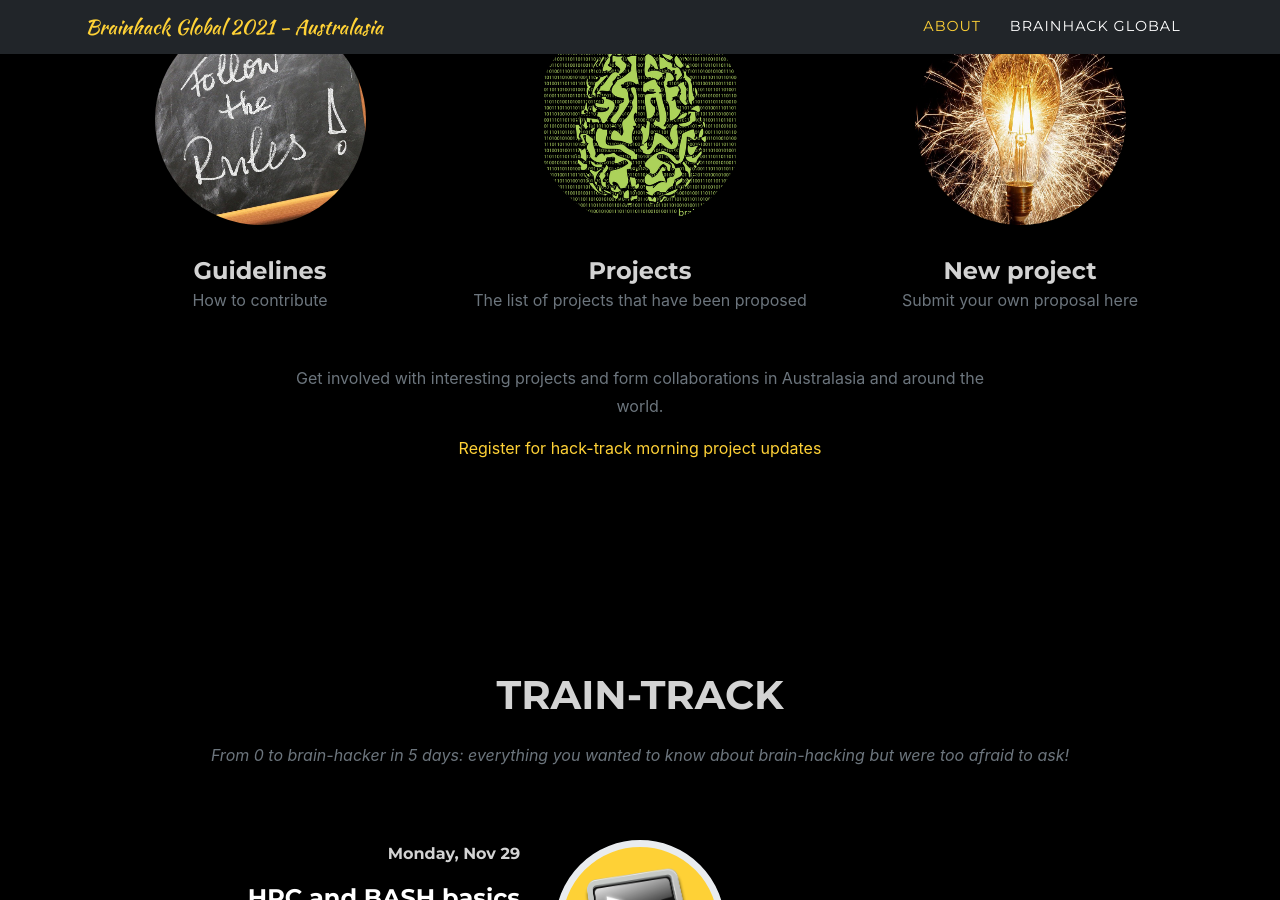
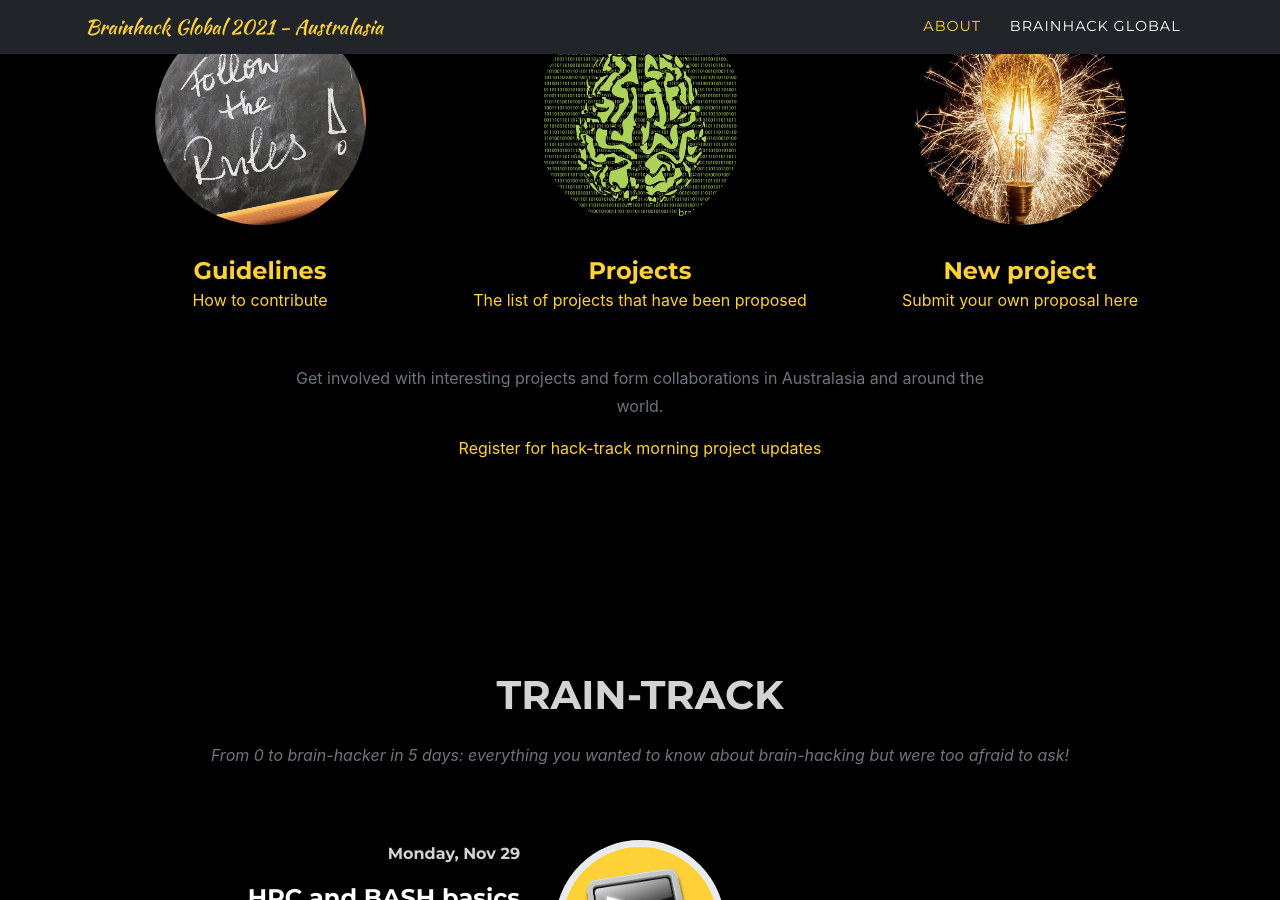
Before and after one commit to tclose/global2021, a Jekyll site: the page built from index.md, in a window 1280 px wide and 900 px high, scrolled down 2006 px. Built offline with Jekyll 4.4.1, drawn with Linux system fonts in a browser that asks for light colours; some web fonts are replaced.

Commit message:
put hyperlinks around hacktrack text as well

```diff
--- a/_includes/hacktrack.html
+++ b/_includes/hacktrack.html
@@ -12,8 +12,8 @@
         <div class="col-sm-4">
           <div class="hacktrack-item">
             <a href="{{ item.link }}"><img class="mx-auto rounded-circle" src="{{ item.image }}" alt="{{ item.name }}"></a>
-            <h4>{{ item.name }}</h4>
-            <p class="text-muted">{{ item.description }}</p>
+              <h4><a href="{{ item.link }}">{{ item.name }}</a></h4>
+              <p class="text-muted"><a href="{{ item.link }}">{{ item.description }}</a></p>
           </div>
         </div>
       {% endfor %}
```
